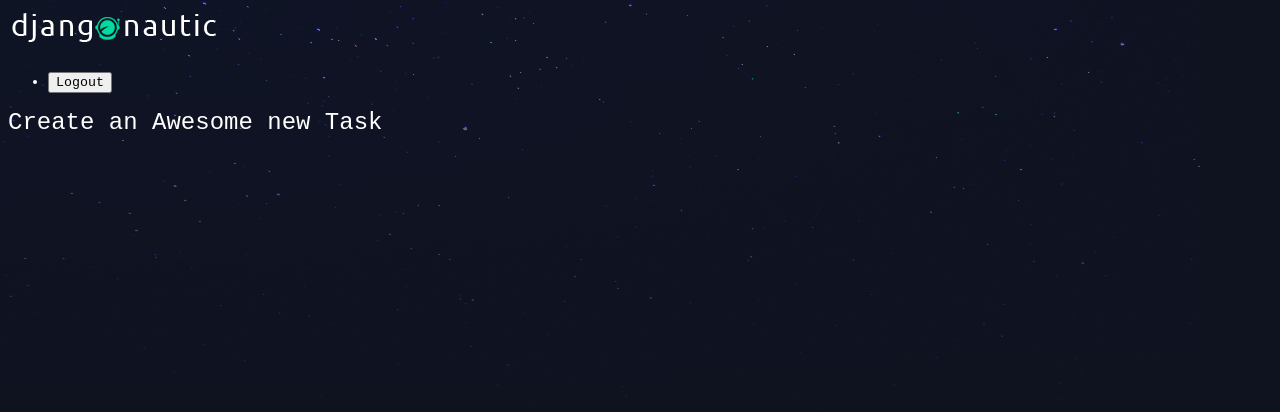
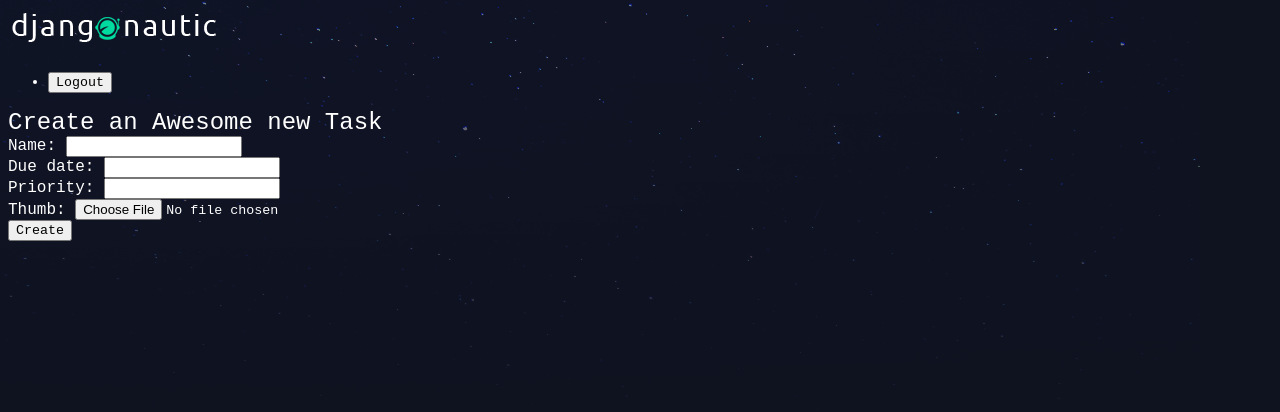
Before and after one commit to seanathan3/taskade, a Django app: page /taskade/create/ in a window 1280 px wide. Shown: the top 412 px of the page. Run offline with Django 5.2, Linux system fonts and the light colour scheme; a user stored in the database is signed in.

Commit message:
create model form

```diff
--- /dev/null
+++ b/taskade/forms.py
@@ -0,0 +1,7 @@
+from django import forms
+from . import models
+
+class CreateTask(forms.ModelForm):
+    class Meta:
+        model = models.Task
+        fields = ['name', 'due_date', 'priority', 'thumb']
--- a/taskade/templates/taskade/create.html
+++ b/taskade/templates/taskade/create.html
@@ -2,6 +2,11 @@
 {% block content %}
 <div class="create-task">
     <h2>Create an Awesome new Task</h2>
+    <form class="site-form" action=" {% url "tasks:create" %} " method="post" enctype="multipart/form-data">
+        {% csrf_token %}
+        {{form}}
+        <input type="submit" value="Create">
+    </form>
 </div>
 
 {% endblock content %}
--- a/taskade/views.py
+++ b/taskade/views.py
@@ -1,7 +1,8 @@
-from django.shortcuts import render
+from django.shortcuts import render, redirect
 from .models import Task
 from django.http import HttpResponse
 from django.contrib.auth.decorators import login_required
+from . import forms
 # Create your views here.
 
 def index(request):
@@ -14,4 +15,11 @@ def detail(request, id):
 
 @login_required(login_url="/accounts/login/")
 def create(request):
-    return render(request, "taskade/create.html")
+    if request.method == 'POST':
+        form = forms.CreateTask(request.POST, request.FILES)
+        if form.is_valid():
+            # save to DB
+            return redirect("tasks:index")
+    else:
+        form = forms.CreateTask()
+    return render(request, "taskade/create.html", {"form": form})
```
